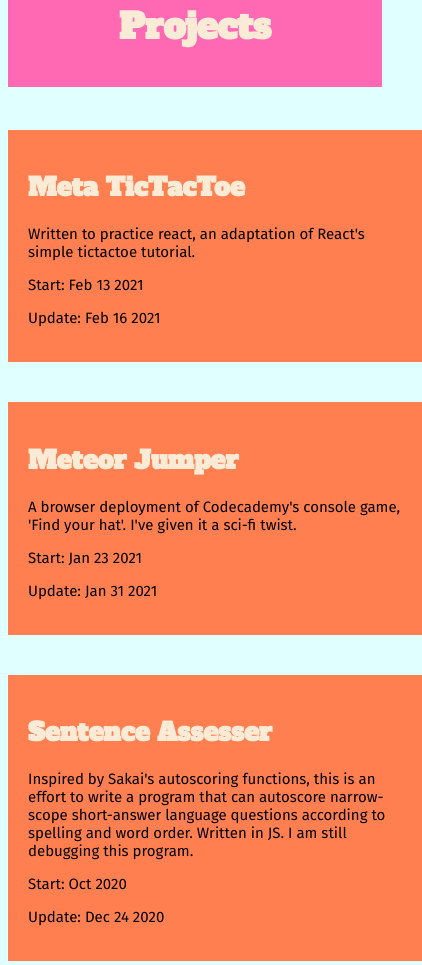
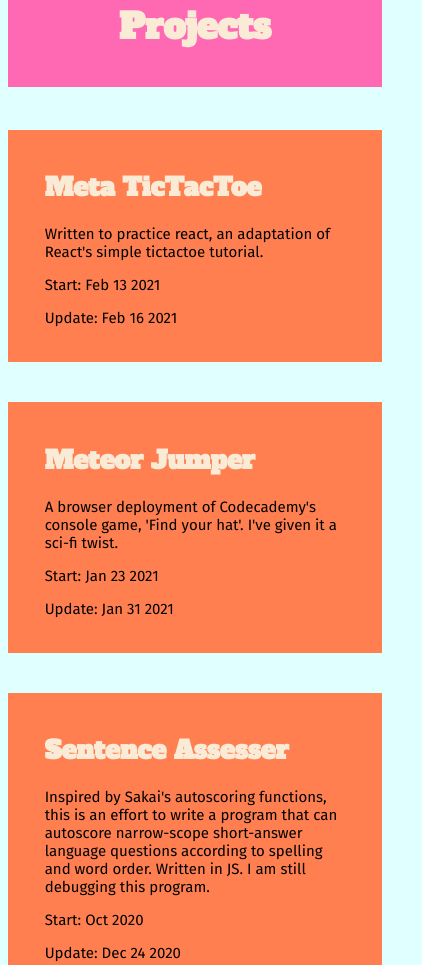
Before and after one commit to patricklang87/portfolio, a plain HTML site: page index.html in a window 390 px wide. Shown: the part 1270-2235 px from the top of the page, 422 px wide, since content can reach past the window. Drawn offline with Linux system fonts and the light colour scheme.

Commit message:
fix phone widths

```diff
--- /dev/null
+++ b/resources/css/newCss.css
@@ -0,0 +1,5 @@
+@import url('https://fonts.googleapis.com/css2?family=Alfa+Slab+One&family=Fira+Sans&display=swap');
+
+body {
+    background-color: blue;
+}
--- a/resources/css/style.css
+++ b/resources/css/style.css
@@ -55,7 +55,7 @@ body {
     min-height: 2rem;
     padding: 1rem;
     margin: 1rem;
-    max-width: 310px;
+    /* max-width: 310px; */
 }
 
 .grid-item p {
@@ -101,10 +101,15 @@ a {
     }
 
     .grid-item {
-        width: 100%;
         margin-left: 0;
         margin-right: 0;
-        max-width: 100%;
+    }
+
+    .grid-item h1,
+    .grid-item h2,
+    .grid-item p {
+        padding-left: 5%;
+        padding-right: 5%;
     }
 }
 
```
